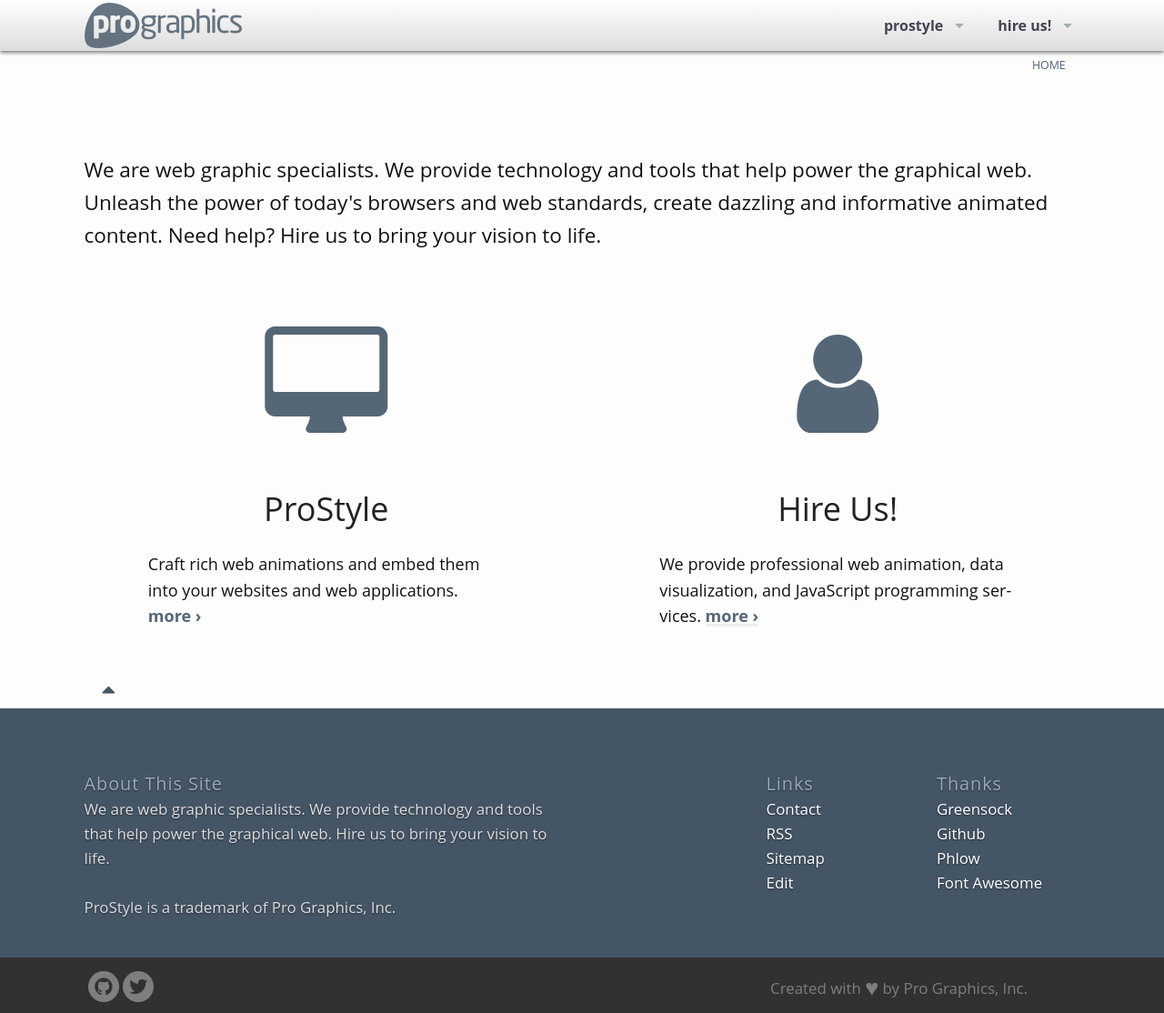
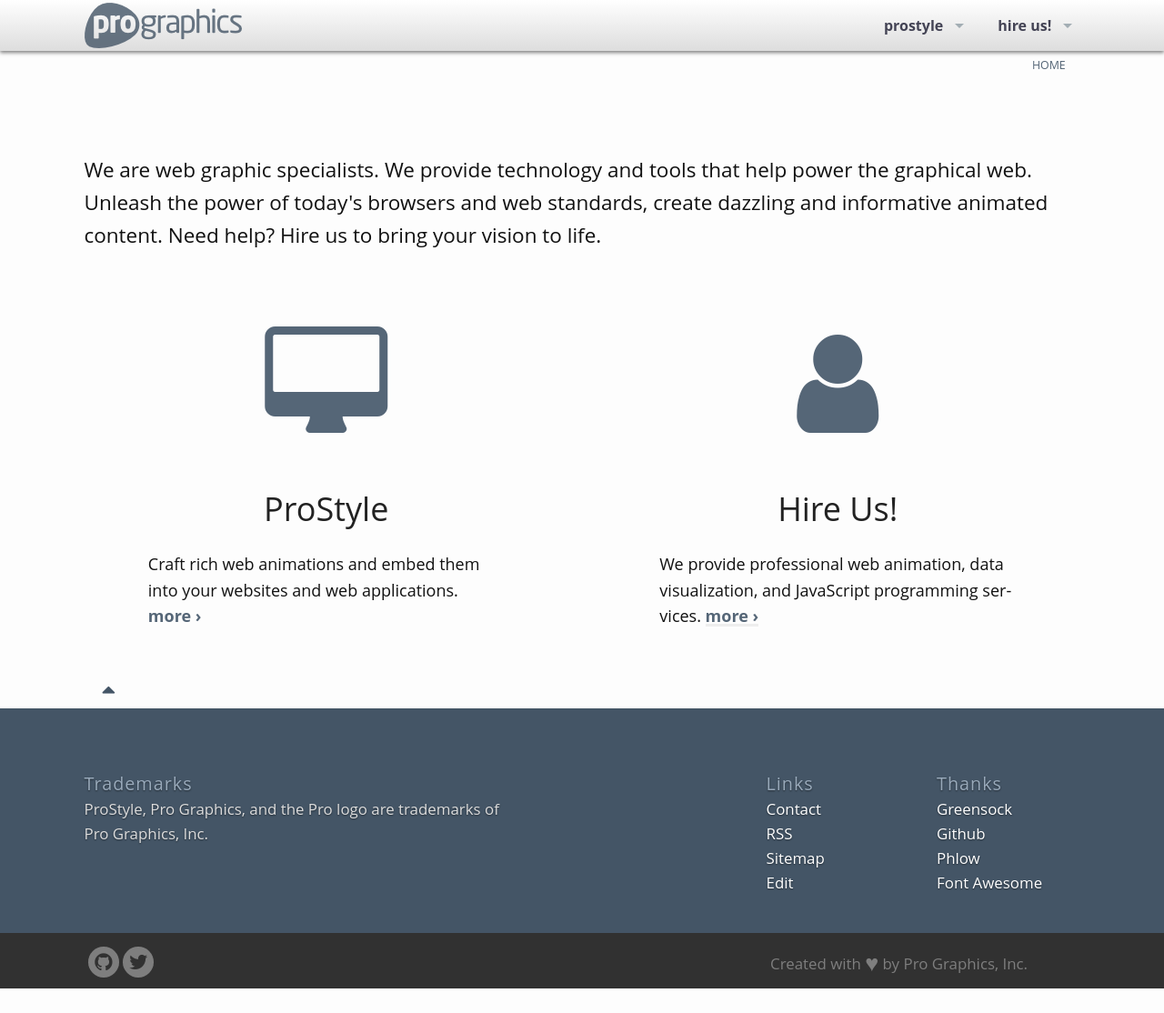
Before and after one commit to ProGraphics/prographics.github.io, a Jekyll site: the page built from index.md, in a window 1280 px wide. Shown: the whole page at 91% size. Built offline with Jekyll 4.4.1, drawn with Linux system fonts in a browser that asks for light colours; nearby versions of some CDN libraries; after the commit the page ends 1087 px from its top, so only the background shows below that.

Commit message:
Trademark comment

```diff
--- a/_data/language.yml
+++ b/_data/language.yml
@@ -1,4 +1,4 @@
-info_website: "About This Site"
+info_website: "Trademarks"
 archive: "Archive"
 blog_archive: "Blog Archive"
 blog: "Blog"
--- a/_includes/footer.html
+++ b/_includes/footer.html
@@ -12,11 +12,9 @@
             <h5 class="shadow-black">{{ site.data.language.info_website }}</h5>
 
             <p class="shadow-black">
-              {{ site.description }}
-              <br><br>
-              ProStyle is a trademark of Pro Graphics, Inc.
+              ProStyle, Pro Graphics, and the Pro logo are trademarks of Pro&nbsp;Graphics, Inc.
             </p>
-          </div><!-- /.large-6.columns -->
+          </div>
 
 
           <div class="small-6 medium-2 large-2 large-offset-2 columns">
```
